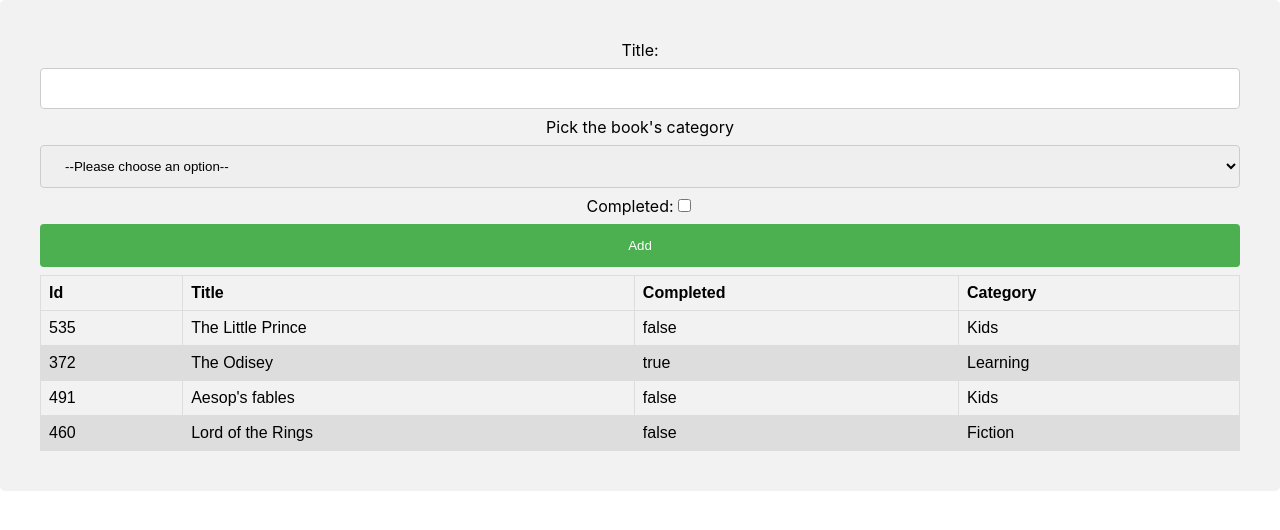
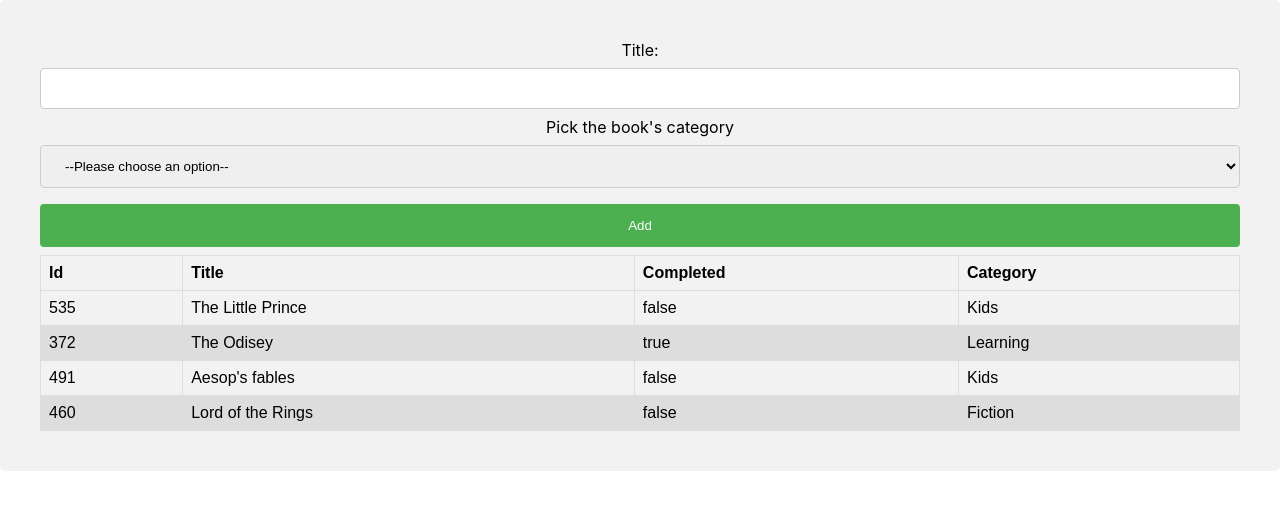
Before and after one commit to IvanDerlich/bookstore, a React (Create React App) app: page / in a window 1280 px wide. Shown: the top 530 px of the page. Built offline with nearby package versions, Linux system fonts and the light colour scheme.

Commit message:
Remove completed checkbox from form

```diff
--- a/src/containers/BookForm.js
+++ b/src/containers/BookForm.js
@@ -50,7 +50,7 @@ class BookForm extends React.Component {
   }
 
   render() {
-    const { title, completed, category } = this.state;
+    const { title, category } = this.state;
     return (
       <form onSubmit={this.handleSubmit}>
         <label htmlFor="title">
@@ -79,15 +79,6 @@ class BookForm extends React.Component {
             <option value="sci-fi">Sci-Fi</option>
           </select>
         </label>
-        <label htmlFor="completed">
-          Completed:
-          <input
-            name="completed"
-            type="checkbox"
-            onChange={this.handleInputChange}
-            defaultChecked={completed}
-          />
-        </label>
         <input type="submit" value="Add" />
       </form>
     );
```
